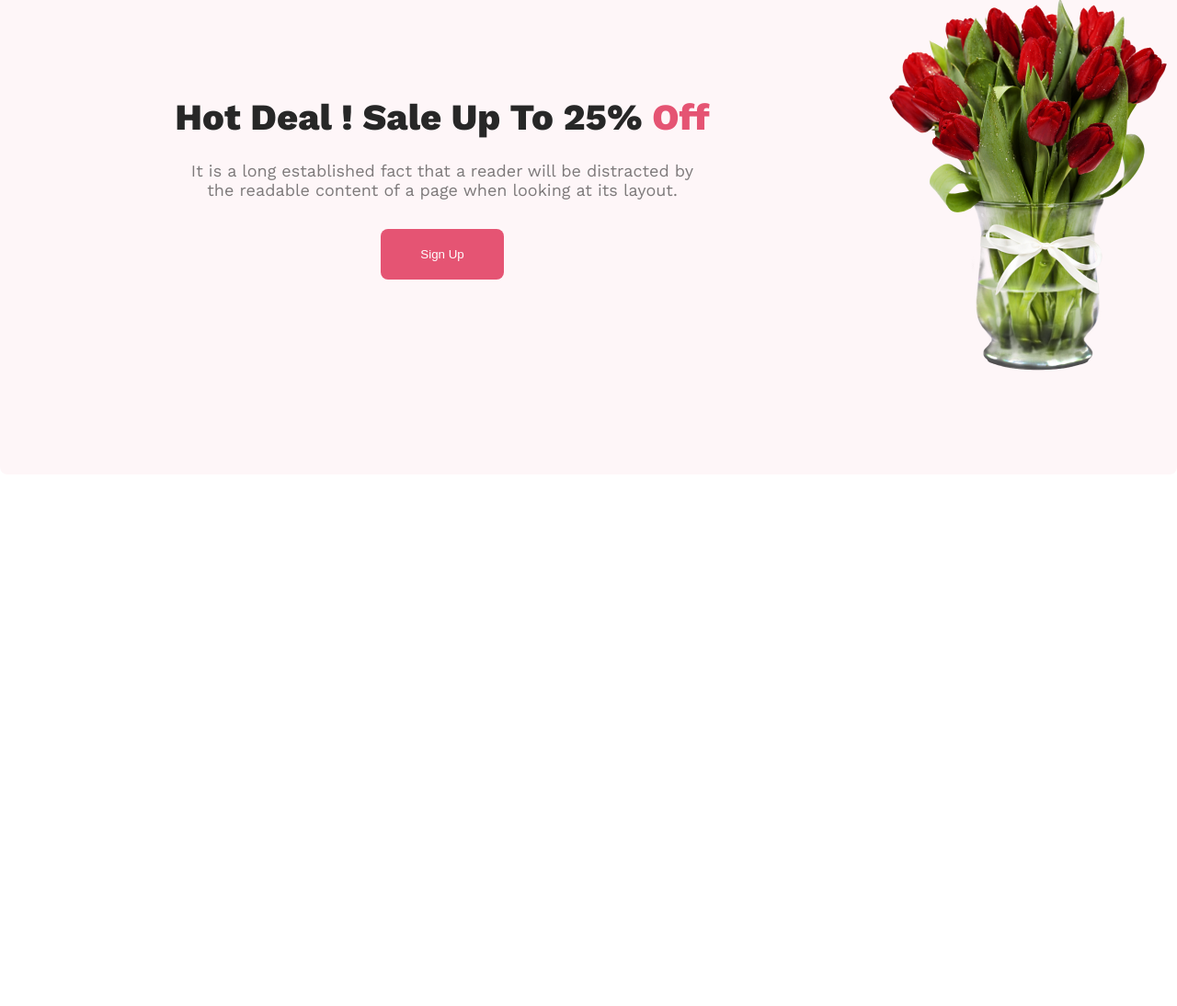
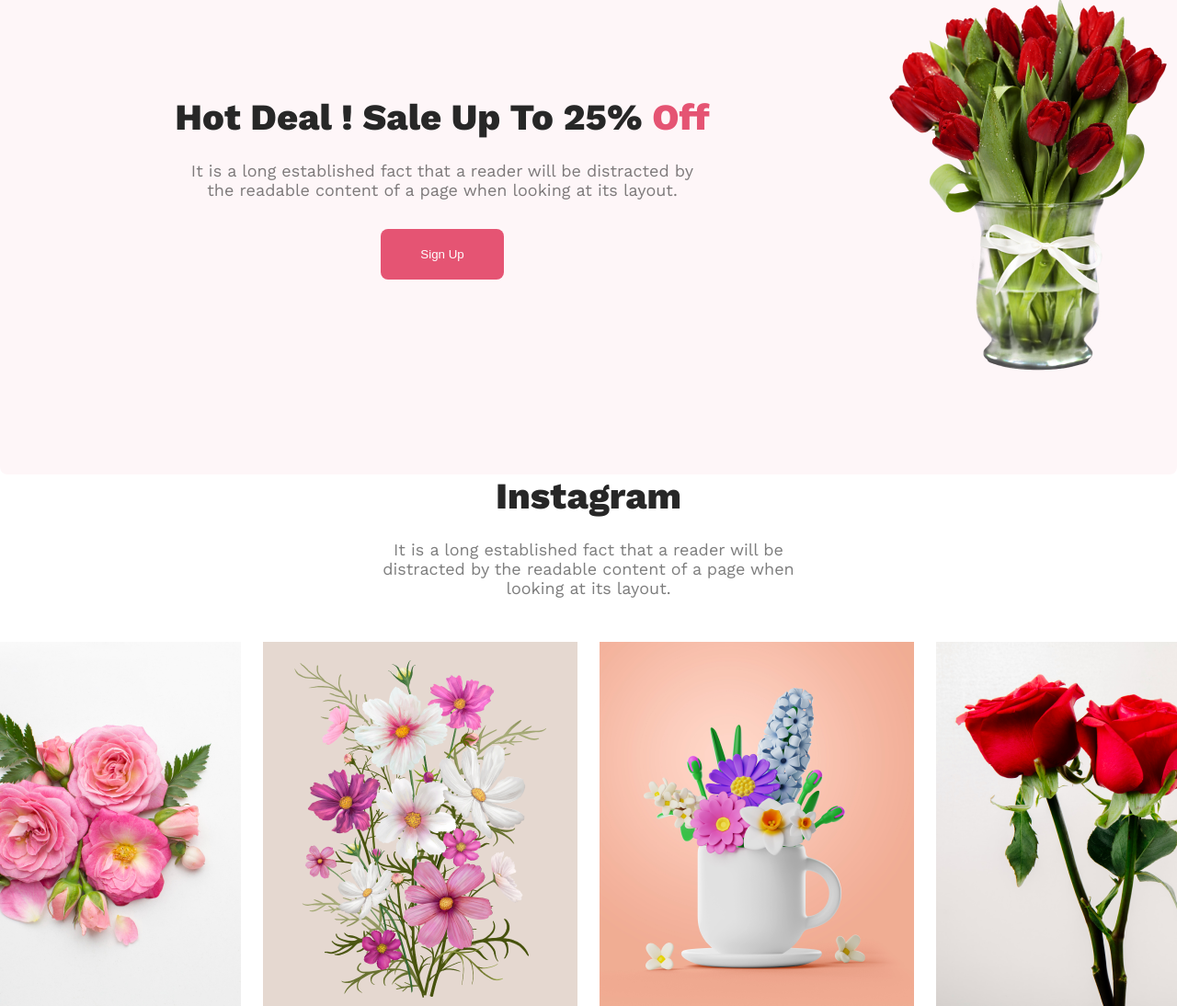
Before and after one commit to tamzid74/flower-shop-website, a plain HTML site: page index.html in a window 1280 px wide. Shown: the part 2339-3433 px from the top of the page at 92% size. Before the commit the page ends 2855 px from the top, so only its background shows below. Drawn offline with nearby package versions, Linux system fonts and the light colour scheme.

Commit message:
instagram section done

```diff
--- a/index.html
+++ b/index.html
@@ -91,6 +91,27 @@
             </div>
          </section>
 
+         <!-- instagram section start -->
+
+         <section>
+            <div class="instagram-container">
+                <div class="insta-title">
+                    <h1>Instagram</h1>
+                <p>
+                    It is a long established fact that a reader will be distracted by the readable content of a page when looking at its layout.
+                </p>
+                </div>
+                <div class="insta-photo">
+                    <img src="images/Flower 01.png" alt="">
+                    <img src="images/Rectangle 4.png" alt="">
+                    <img src="images/Rectangle 5.png" alt="">
+                    <img src="images/Rectangle 6.png" alt="">
+                </div>
+
+
+            </div>
+         </section>
+
 
 
 
--- a/style.css
+++ b/style.css
@@ -209,3 +209,29 @@ body {
     padding: 24px 0 0 0px;
     margin: 0 auto;
 }
+
+.insta-title{
+    text-align: center;
+}
+
+.insta-title h1{
+    color: #272727;
+    font-size: 40px;
+    font-weight: 800;
+
+}
+.insta-title p {
+    color: rgba(39, 39, 39, 0.60);
+    font-size: 18px;
+    font-weight: 400;
+    width: 35%;
+    padding: 24px 0 0 0px;
+    margin: 0 auto;
+}
+
+.insta-photo{
+    display: flex;
+    justify-content: center;
+    gap: 24px;
+    margin-top: 48px;
+}
```
